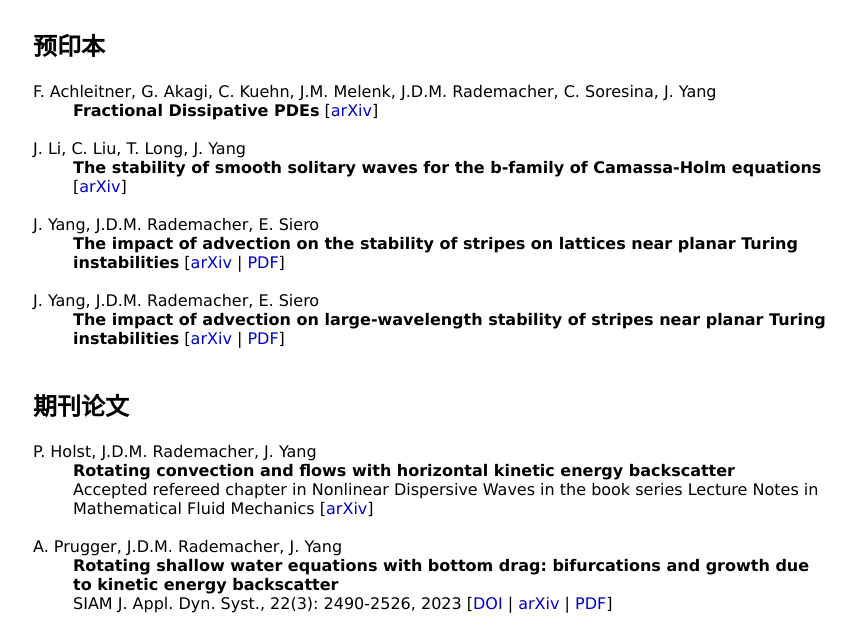
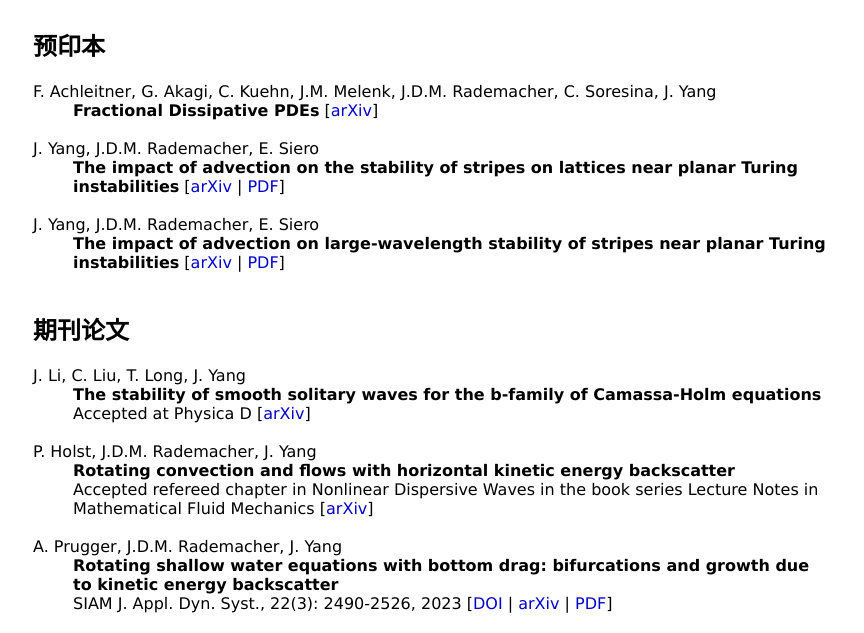
Before and after one commit to jichen-yang/jichen-yang.github.io, a plain HTML site: page cn/publications.html in a window 1280 px wide. Shown: the part 127-760 px from the top of the page, without its empty margins (207-1071 px from the left). Drawn offline with Linux system fonts and the light colour scheme; files that its build step writes are made by us from their sources.

Commit message:
Update publications.html and publications.html: updated publications

```diff
--- a/cn/publications.html
+++ b/cn/publications.html
@@ -42,10 +42,6 @@
 	<dd><b>Fractional Dissipative PDEs</b> [<a href="https://doi.org/10.48550/arXiv.2312.05606" target="_blank">arXiv</a>]</dd>
 	<br>
 
-	<dt>J. Li, C. Liu, T. Long, J. Yang</dt>
-	<dd><b>The stability of smooth solitary waves for the b-family of Camassa-Holm equations</b> [<a href="https://doi.org/10.48550/arXiv.2311.15634" target="_blank">arXiv</a>]</dd>
-	<br>
-
 	<dt>J. Yang, J.D.M. Rademacher, E. Siero</dt>
 	<dd><b>The impact of advection on the stability of stripes on lattices near planar Turing instabilities</b> [<a href="https://arxiv.org/abs/2002.12579" target="_blank">arXiv</a> | <a href="pub/advectionlattice2020.pdf" target="_blank">PDF</a>]</dd>
 	<br>
@@ -58,6 +54,11 @@
 <h2>期刊论文</h2>
 
 <dl>
+	<dt>J. Li, C. Liu, T. Long, J. Yang</dt>
+	<dd><b>The stability of smooth solitary waves for the b-family of Camassa-Holm equations</b></dd>
+	<dd>Accepted at Physica D [<a href="https://doi.org/10.48550/arXiv.2311.15634" target="_blank">arXiv</a>]</dd>
+	<br>
+
 	<dt>P. Holst, J.D.M. Rademacher, J. Yang</dt>
 	<dd><b>Rotating convection and flows with horizontal kinetic energy backscatter</b></dd>
 	<dd>Accepted refereed chapter in Nonlinear Dispersive Waves in the book series Lecture Notes in Mathematical Fluid Mechanics [<a href="https://doi.org/10.48550/arXiv.2310.08294" target="_blank">arXiv</a>]</dd>
```
Also changed, not shown: publications.html (+5 -4 lines).
